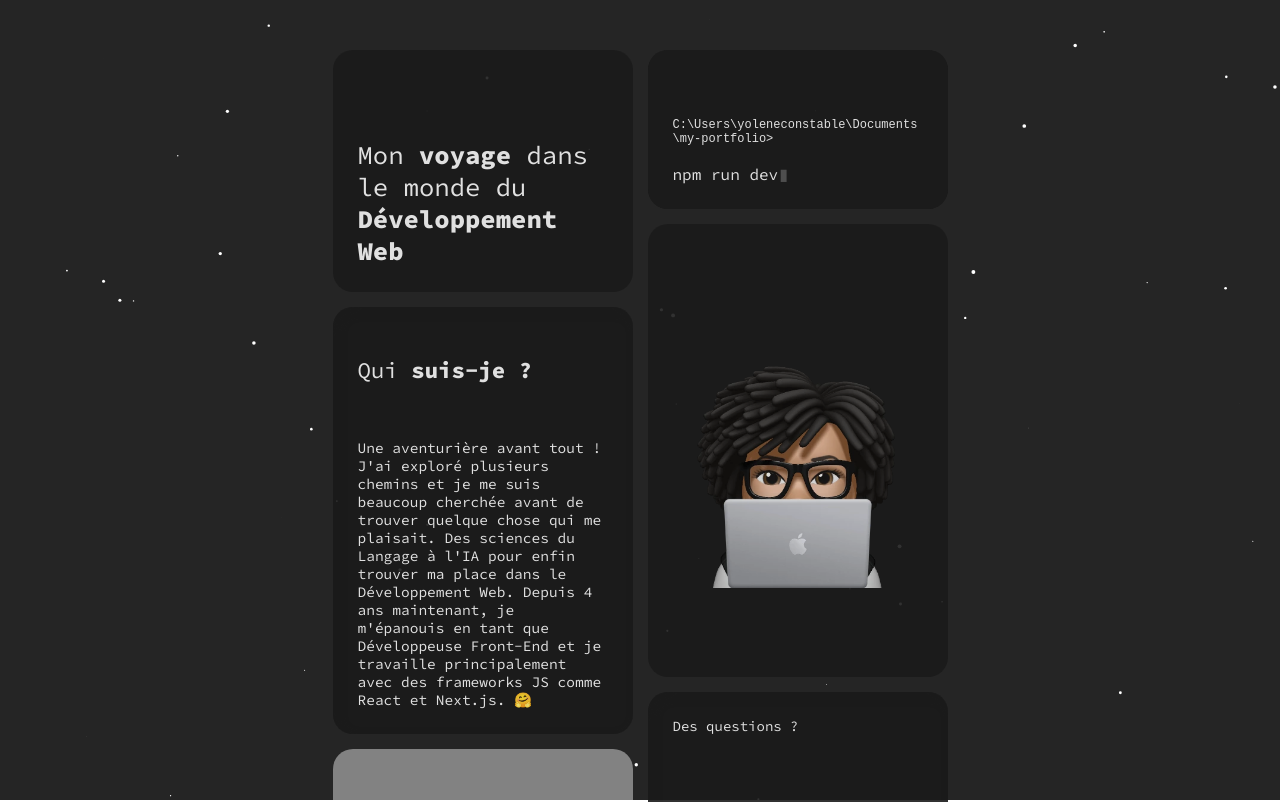
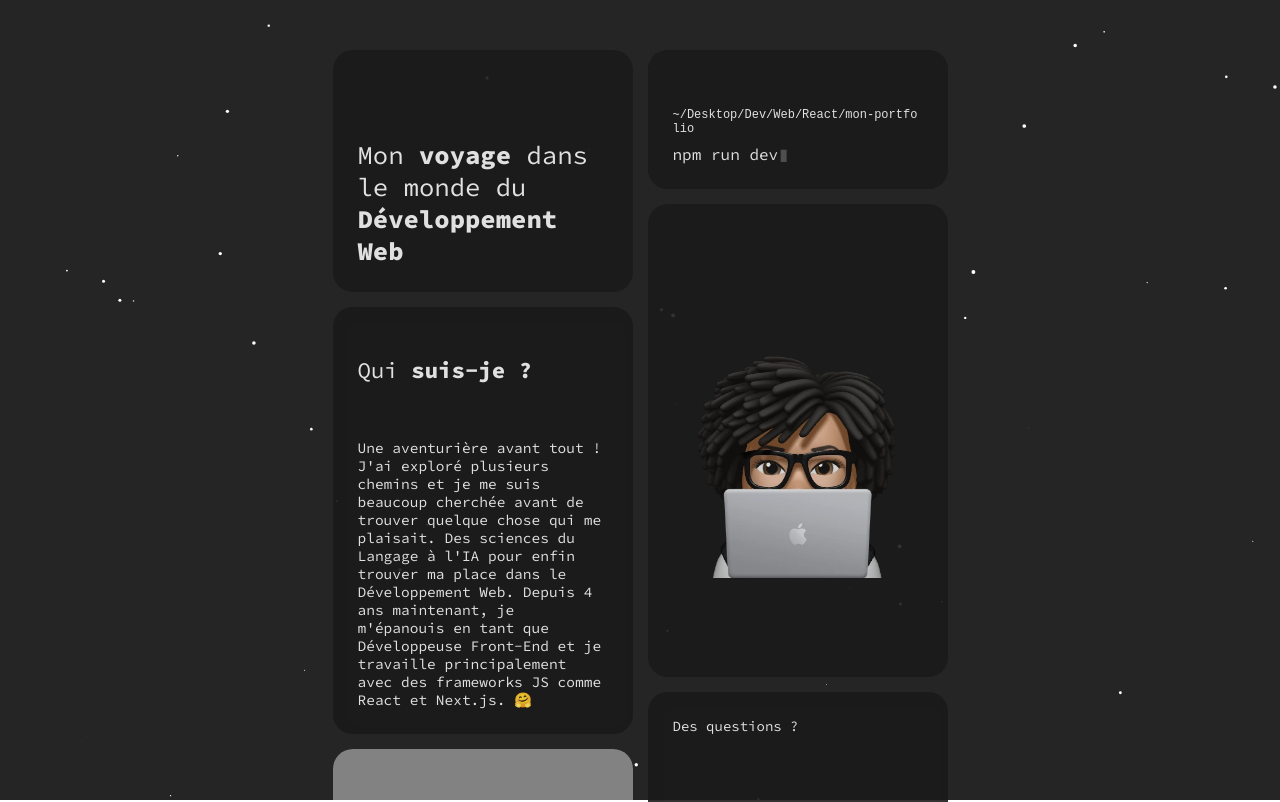
Before and after one commit to Yawleen/mon-portfolio, a React (Vite) app: page / in a window 1280 px wide. Shown: the top 802 px of the page. Built offline with nearby package versions, Linux system fonts and the light colour scheme; some icons are missing.

Commit message:
Mise à jour du texte dans le composant MyJob

```diff
--- a/src/components/HomeParts/MyJob/MyJob.jsx
+++ b/src/components/HomeParts/MyJob/MyJob.jsx
@@ -1,27 +1,35 @@
-import style from "./MyJob.module.css"
-import FlexItem from "../../FlexItem/FlexItem"
+import style from './MyJob.module.css';
+import FlexItem from '../../FlexItem/FlexItem';
 import Typewriter from 'typewriter-effect';
-import FeatherIcon from "feather-icons-react";
-
+import FeatherIcon from 'feather-icons-react';
 
 export default function MyJob() {
   return (
     <FlexItem iconName="code">
       <div className={style.appNameContainer}>
-        <div className={style.itemIcon}><FeatherIcon icon="terminal" size="20" stroke="white" strokeWidth={2.5} /></div>
-        <code className={style.appName}>C:\Users\yoleneconstable\Documents\my-portfolio&gt;</code>
+        <div className={style.itemIcon}>
+          <FeatherIcon
+            icon="terminal"
+            size="20"
+            stroke="white"
+            strokeWidth={2.5}
+          />
+        </div>
+        <code className={style.appName}>
+          ~/Desktop/Dev/Web/React/mon-portfolio
+        </code>
         <Typewriter
           options={{
-            strings: "npm run dev",
+            strings: 'npm run dev',
             autoStart: true,
-            cursor: "▮",
-            pauseFor: 300000
+            cursor: '▮',
+            pauseFor: 300000,
           }}
         />
       </div>
       <div className={style.jobInfo}>
-        <p className={style.jobName}>Développeuse Front-End JavaScript</p>
+        <p className={style.jobName}>Développeuse Front-End</p>
       </div>
     </FlexItem>
-  )
+  );
 }
```
